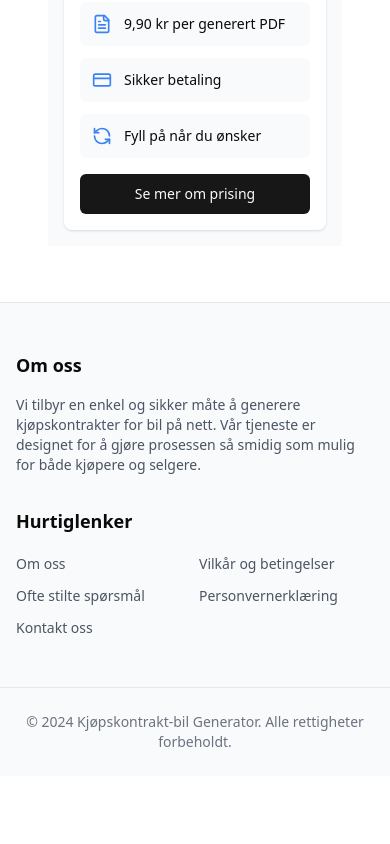
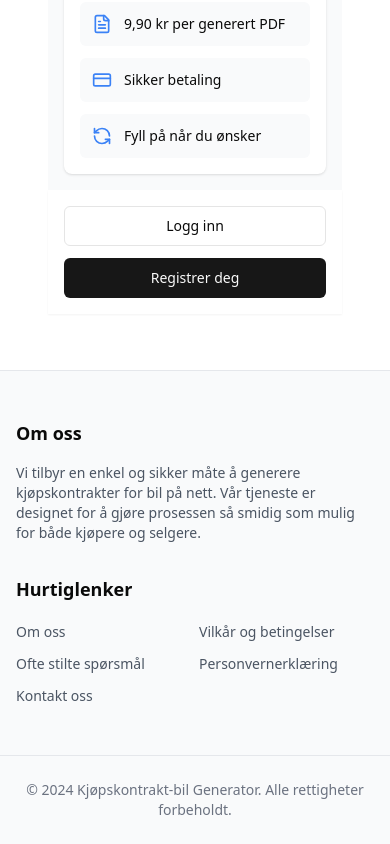
Before and after one commit to blendimaliqi/kjopskontrakt-next, a Next.js app: page / in a window 390 px wide. Shown: the part 963-1807 px from the top of the page. Before the commit the page ends 1739 px from the top, so only its background shows below. Built offline with nearby package versions, Linux system fonts and the light colour scheme; no server answers.

Commit message:
updated mobile landing page

```diff
--- a/components/MobileLandingPage.tsx
+++ b/components/MobileLandingPage.tsx
@@ -85,11 +85,17 @@ const MobileLandingPage = () => {
               </li>
             ))}
           </ul>
-          <Button asChild className="w-full">
-            <Link href="/pricing">Se mer om prising</Link>
-          </Button>
         </section>
       </main>
+
+      <footer className="bg-white shadow-sm p-4 space-y-3">
+        <Button asChild variant="outline" className="w-full">
+          <Link href="/auth/signin">Logg inn</Link>
+        </Button>
+        <Button asChild className="w-full">
+          <Link href="/auth/signup">Registrer deg</Link>
+        </Button>
+      </footer>
     </div>
   );
 };
```
